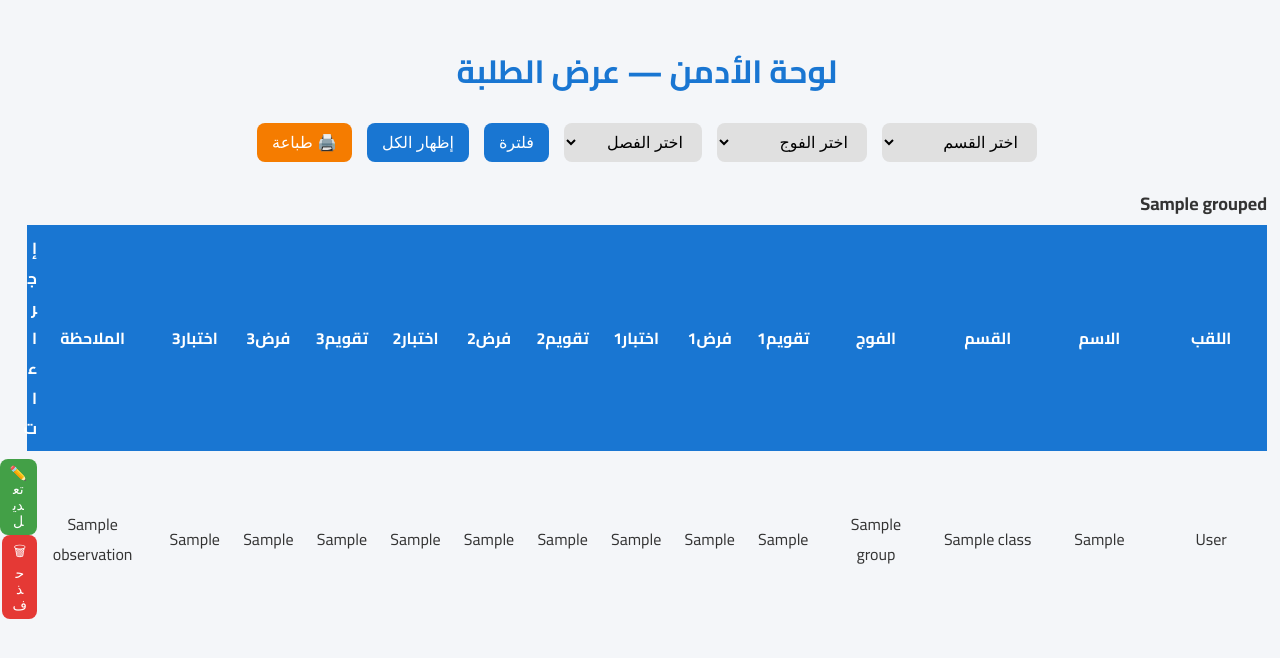
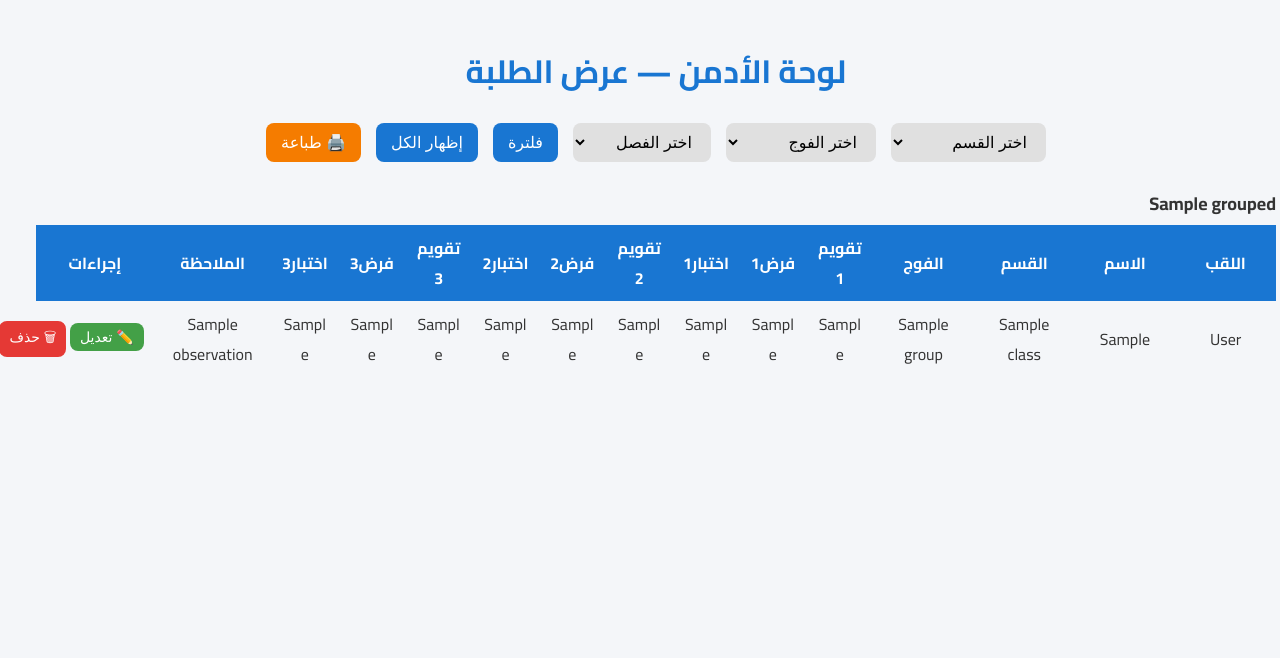
Before and after one commit to hocinebno3131-source/students_app, a Flask app: template templates/admin.html in a window 1280 px wide. Shown: the top 658 px of the page. Run offline with Flask 3, Linux system fonts and the light colour scheme; the template is opened without the code that fills it: most values are stand-ins (such as "Sample title", 1, 10 or a date in 2020).

Commit message:
Update admin.html

```diff
--- a/templates/admin.html
+++ b/templates/admin.html
@@ -19,7 +19,20 @@ select, button {
     cursor: pointer;
     transition: 0.3s;
 }
+/* لمنع التفاف نص رأس العمود */
+th:last-child {
+    white-space: nowrap;
+    width: 12%;  /* اضبط العرض حسب الحاجة */
+    text-align: center;
+    vertical-align: middle;
+}
 
+/* لمحاذاة محتوى الخلايا في عمود الإجراءات */
+td:last-child {
+    white-space: nowrap;
+    text-align: center;
+    vertical-align: middle;
+}
 select { background: #e0e0e0; }
 select:hover { background: #d5d5d5; }
 
```
